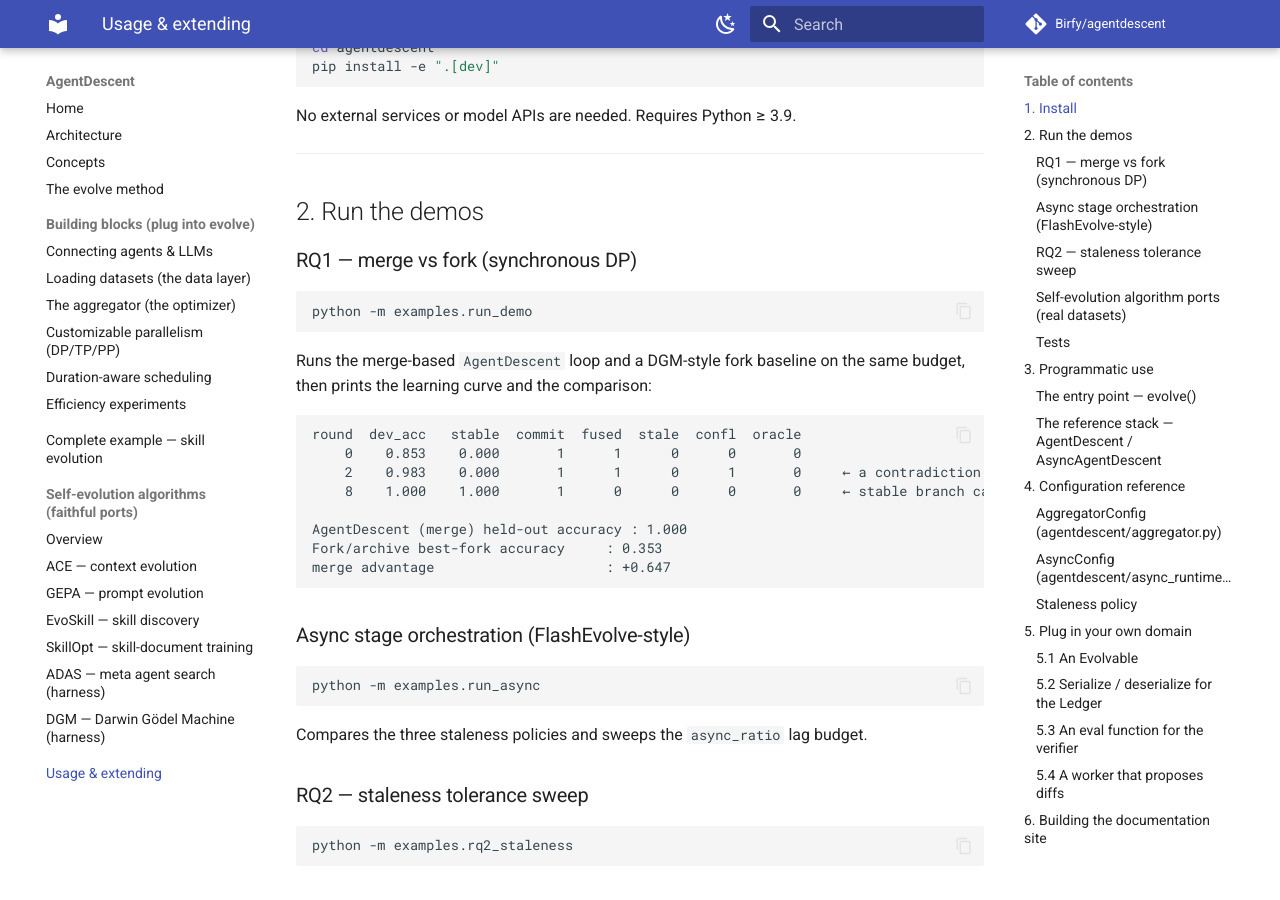
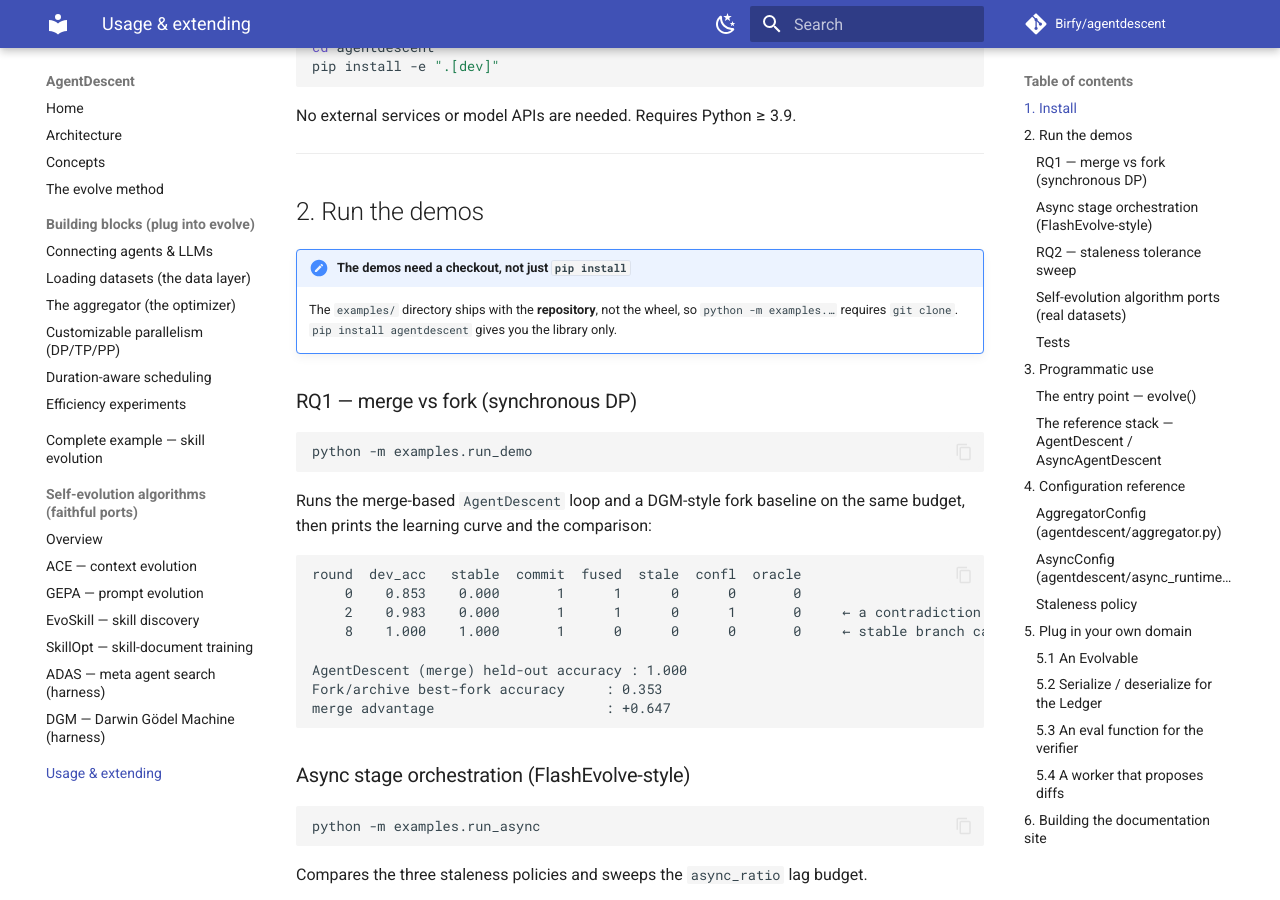
Before and after one commit to Birfy/agentdescent, an MkDocs documentation site: the page built from docs/usage.md, in a window 1280 px wide and 900 px high, scrolled down 339 px. Built offline with MkDocs 1.6.1 and Material for MkDocs 9.7.7, drawn with Linux system fonts in a browser that asks for light colours; comment, search, counter and statistics services are not loaded.

Commit message:
docs: pip install cannot run the examples -- say so where it matters
Built the wheel and installed it into a fresh venv outside the repo, then used it
the way the README tells you to. The library is fine there: import works on 3.9,
the Quickstart runs, evolve/async_evolve/save/load/Usage all behave, and the
dataloader caches under ~/.cache rather than inside the package tree.

What does not work is every example. `examples/` ships with the repository, not
the wheel -- correctly, since a top-level `examples` package would squat that name
for anyone else -- yet README and docs give roughly thirty `python -m examples.…`
commands with no hint that they need a checkout. Someone who follows the install
line and then tries the first demo just gets ModuleNotFoundError.

So the install section now states it plainly, beside `pip install` rather than
buried later, and shows the clone-and-run path. usage.md repeats it before listing
demo commands. Tests pin the packaging choice, the caveat's presence *near* the
install instructions, and that the cache stays outside the package tree (it would
break for a read-only install).

Co-Authored-By: Claude Opus 4.8 <noreply@anthropic.com>

```diff
--- a/docs/usage.md
+++ b/docs/usage.md
@@ -18,6 +18,12 @@ No external services or model APIs are needed. Requires Python ≥ 3.9.
 ---
 
 ## 2. Run the demos
+
+!!! note "The demos need a checkout, not just `pip install`"
+    The `examples/` directory ships with the **repository**, not the wheel, so
+    `python -m examples.…` requires `git clone`. `pip install agentdescent` gives
+    you the library only.
+
 
 ### RQ1 — merge vs fork (synchronous DP)
 
```
Also changed, not shown: CHANGELOG.md (+7 -0 lines), README.md (+9 -3 lines), 1 other file.
